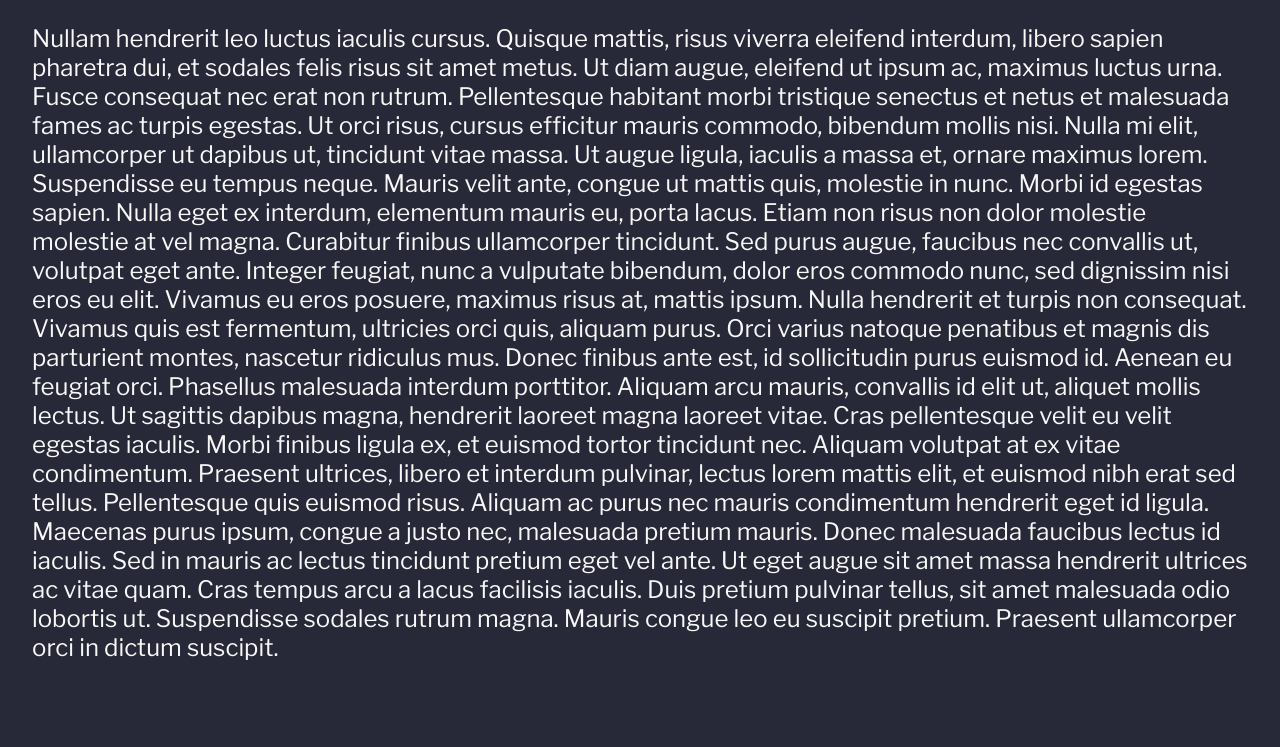
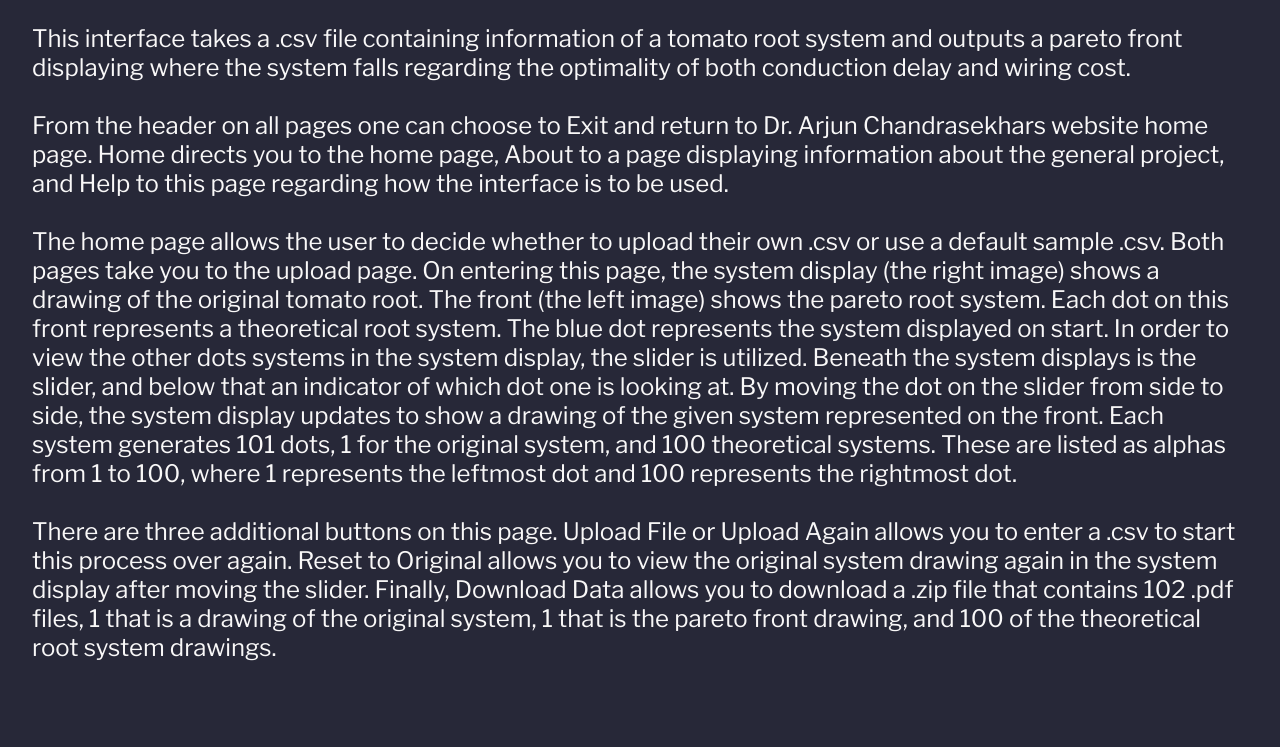
Before and after one commit to JoannaBlatt/tomato-root-architecture, a PHP site: page /help.html in a window 1280 px wide. Shown: the part 177-924 px from the top of the page. Before the commit the page ends 837 px from the top, so only its background shows below. Run offline with PHP 8.4, Linux system fonts and the light colour scheme.

Commit message:
Added help and home page code

```diff
--- a/help.html
+++ b/help.html
@@ -25,13 +25,10 @@
     <div style="height:70%">
     </div>
 <p class ="about-text" style="width:95%; padding:2.5%; padding-top:0px;">
-            Nullam hendrerit leo luctus iaculis cursus. Quisque mattis, risus viverra eleifend interdum, libero sapien pharetra dui, et sodales felis risus sit amet metus. Ut diam augue, eleifend ut ipsum ac, maximus luctus urna. Fusce consequat nec erat non rutrum. Pellentesque habitant morbi tristique senectus et netus et malesuada fames ac turpis egestas. Ut orci risus, cursus efficitur mauris commodo, bibendum mollis nisi. Nulla mi elit, ullamcorper ut dapibus ut, tincidunt vitae massa. Ut augue ligula, iaculis a massa et, ornare maximus lorem.
-
-Suspendisse eu tempus neque. Mauris velit ante, congue ut mattis quis, molestie in nunc. Morbi id egestas sapien. Nulla eget ex interdum, elementum mauris eu, porta lacus. Etiam non risus non dolor molestie molestie at vel magna. Curabitur finibus ullamcorper tincidunt. Sed purus augue, faucibus nec convallis ut, volutpat eget ante. Integer feugiat, nunc a vulputate bibendum, dolor eros commodo nunc, sed dignissim nisi eros eu elit. Vivamus eu eros posuere, maximus risus at, mattis ipsum.
-
-Nulla hendrerit et turpis non consequat. Vivamus quis est fermentum, ultricies orci quis, aliquam purus. Orci varius natoque penatibus et magnis dis parturient montes, nascetur ridiculus mus. Donec finibus ante est, id sollicitudin purus euismod id. Aenean eu feugiat orci. Phasellus malesuada interdum porttitor. Aliquam arcu mauris, convallis id elit ut, aliquet mollis lectus. Ut sagittis dapibus magna, hendrerit laoreet magna laoreet vitae. Cras pellentesque velit eu velit egestas iaculis. Morbi finibus ligula ex, et euismod tortor tincidunt nec. Aliquam volutpat at ex vitae condimentum. Praesent ultrices, libero et interdum pulvinar, lectus lorem mattis elit, et euismod nibh erat sed tellus. Pellentesque quis euismod risus. Aliquam ac purus nec mauris condimentum hendrerit eget id ligula. Maecenas purus ipsum, congue a justo nec, malesuada pretium mauris.
-
-Donec malesuada faucibus lectus id iaculis. Sed in mauris ac lectus tincidunt pretium eget vel ante. Ut eget augue sit amet massa hendrerit ultrices ac vitae quam. Cras tempus arcu a lacus facilisis iaculis. Duis pretium pulvinar tellus, sit amet malesuada odio lobortis ut. Suspendisse sodales rutrum magna. Mauris congue leo eu suscipit pretium. Praesent ullamcorper orci in dictum suscipit.
+    This interface takes a .csv file containing information of a tomato root system and outputs a pareto front displaying where the system falls regarding the optimality of both conduction delay and wiring cost.<br /><br />
+    From the header on all pages one can choose to Exit and return to Dr. Arjun Chandrasekhars website home page. Home directs you to the home page, About to a page displaying information about the general project, and Help to this page regarding how the interface is to be used.<br /><br />
+    The home page allows the user to decide whether to upload their own .csv or use a default sample .csv. Both pages take you to the upload page. On entering this page, the system display (the right image) shows a drawing of the original tomato root. The front (the left image) shows the pareto root system. Each dot on this front represents a theoretical root system. The blue dot represents the system displayed on start. In order to view the other dots systems in the system display, the slider is utilized. Beneath the system displays is the slider, and below that an indicator of which dot one is looking at. By moving the dot on the slider from side to side, the system display updates to show a drawing of the given system represented on the front. Each system generates 101 dots, 1 for the original system, and 100 theoretical systems. These are listed as alphas from 1 to 100, where 1 represents the leftmost dot and 100 represents the rightmost dot.<br /><br />
+    There are three additional buttons on this page. Upload File or Upload Again allows you to enter a .csv to start this process over again. Reset to Original allows you to view the original system drawing again in the system display after moving the slider. Finally, Download Data allows you to download a .zip file that contains 102 .pdf files, 1 that is a drawing of the original system, 1 that is the pareto front drawing, and 100 of the theoretical root system drawings.<br /><br />
 </p>
     <!-- <script src="script.js"></script> to be used with scripting implementation-->
 </body>
--- a/style.css
+++ b/style.css
@@ -43,6 +43,12 @@
 
   a{
       text-decoration: none;
+  }
+
+  .link{
+    color: inherit; /* Inherit the color from its parent */
+    text-decoration: underline; /* Add an underline to indicate it's a link */
+    cursor: pointer;
   }
 
   /*HEADER STYLE*/
```
Also changed, not shown: about.html (+3 -14 lines), Images/important-do-not-remove.png (added), Images/sample.jpeg (deleted).
